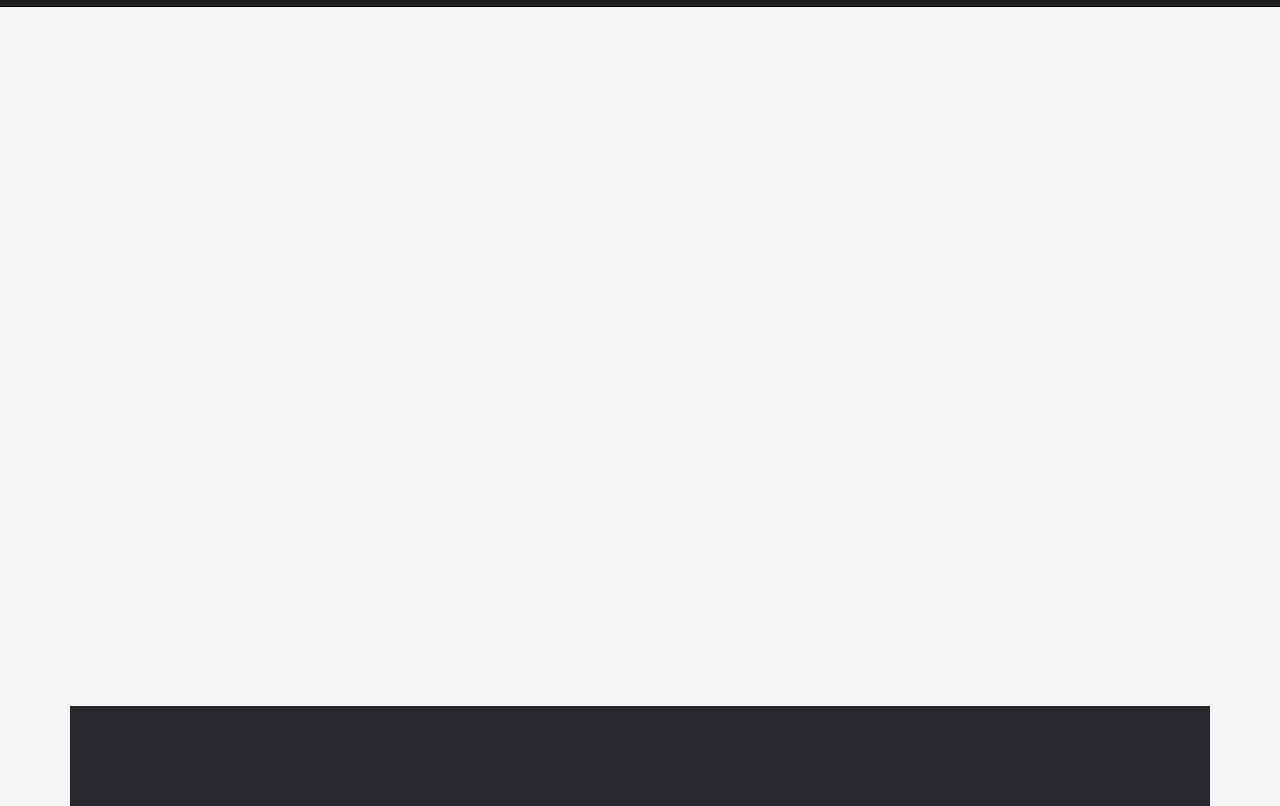
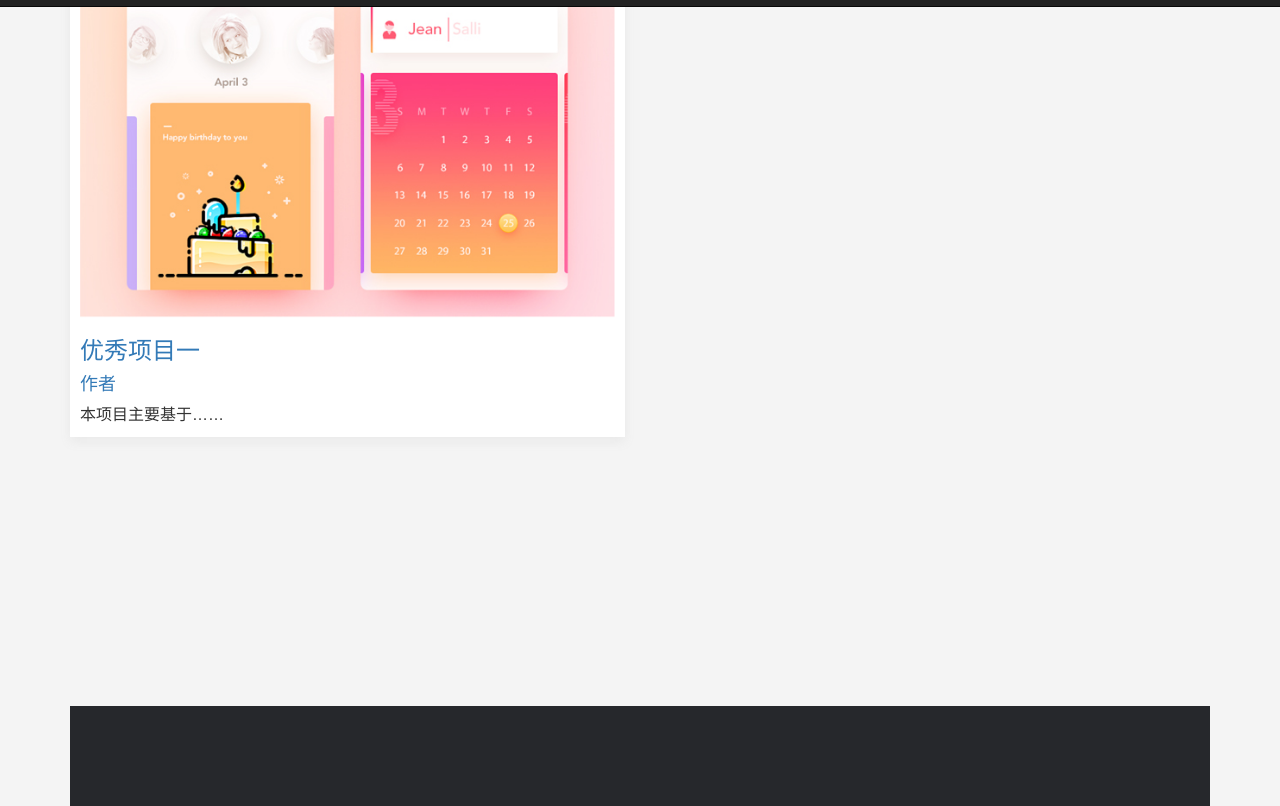
Before and after one commit to faychou/students-projects-system-angular1, a website: page index.html in a window 1280 px wide. Shown: the part 94-900 px from the top of the page. Drawn offline with nearby package versions, Linux system fonts and the light colour scheme; some packages are replaced by stand-ins of ours.

Commit message:
自定义单个项目模版

```diff
--- a/css/index.css
+++ b/css/index.css
@@ -44,7 +44,7 @@ a:hover {
 }
 
 
-/*-- -- -- -- -- -- -- 头部导航 -- -- -- -- -- -- */
+/*-- -- -- -- -- -- 头部导航 -- -- -- -- -- -- */
 
 .navbar {
     border-radius: 0;
@@ -116,8 +116,34 @@ a:hover {
     }
 }
 
+
+/*-- -- -- -- -- -- 中间项目展示 -- -- -- -- -- --*/
+
 #main {
     height: 800px;
+}
+
+
+/*单个项目模版*/
+
+.excellent-item {
+    background: #fff;
+    margin-bottom: 30px;
+    padding: 10px;
+    -webkit-box-shadow: 0 5px 10px 0px rgba(146, 146, 146, 0.1);
+    -moz-box-shadow: 0 5px 10px 0px rgba(146, 146, 146, 0.1);
+    box-shadow: 0 5px 10px 0px rgba(146, 146, 146, 0.1);
+}
+
+.excellent-item-img {}
+
+.excellent-item-img a {
+    display: block;
+}
+
+.excellent-item-img a img {
+    width: 100%;
+    height: auto;
 }
 
 
--- a/index.html
+++ b/index.html
@@ -15,7 +15,7 @@
     <![endif]-->
 </head>
 
-<body>
+<body ng-app="bunflyApp">
     <!-- -- -- -- -- -- -- 头部导航 -- -- -- -- -- -- -->
     <header>
         <nav id="navbar" class="navbar navbar-inverse navbar-fixed-top">
@@ -53,7 +53,11 @@
     <!-- 最外层居中效果 -->
     <div class="container">
         <!-- -- -- -- -- -- -- 中间项目展示 -- -- -- -- -- -- -->
-        <div id="main"></div>
+        <div id="main" ng-controller="BunflyCtrl">
+            <div class="row">
+                <excellent-item></excellent-item>
+            </div>
+        </div>
 
         <!-- -- -- -- -- -- -- 底部 -- -- -- -- -- -- -->
         <footer class="footer"></footer>
@@ -67,6 +71,7 @@
     <script src="http://apps.bdimg.com/libs/bootstrap/3.3.4/js/bootstrap.min.js"></script>
     <script src="js/grid.js"></script>
     <script src="js/index.js"></script>
+    <script src="js/directive.js"></script>
 </body>
 
 </html>
--- a/js/index.js
+++ b/js/index.js
@@ -0,0 +1,11 @@
+var app = angular.module("bunflyApp", ["ngAnimate"]);
+app.controller("BunflyCtrl", ["$scope", function($scope) {
+
+}]);
+app.directive("excellentItem", function() {
+    return {
+        restrict: "AE",
+        replace: "true",
+        templateUrl: "tpl/excellent-item.html"
+    }
+});
--- /dev/null
+++ b/tpl/excellent-item.html
@@ -0,0 +1,24 @@
+<div class="col-md-6">
+    <div class="excellent-item">
+        <div class="excellent-item-img">
+            <a href="" title="优秀项目一">
+                <img src="image/excellent/ex1.jpg" alt="优秀项目一">
+            </a>
+        </div>
+        <div class="excellent-item-box">
+            <div class="excellent-item-title">
+                <h3>
+                    <a href="">优秀项目一</a>
+                </h3>
+            </div>
+            <div class="excellent-item-author">
+                <h4>
+                    <a href="">作者</a>
+                </h4>
+            </div>
+            <div class="excellent-item-text">
+                <p>本项目主要基于……</p>
+            </div>
+        </div>
+    </div>
+</div>
```
Also changed, not shown: js/directive.js (added, +7 -0 lines), image/excellent/ex1.jpg (added), image/excellent/ex2.jpg (added), image/excellent/ex3.jpg (added), image/excellent/ex4.jpg (added), image/excellent/ex5.jpg (added), image/excellent/ex6.jpg (added).
